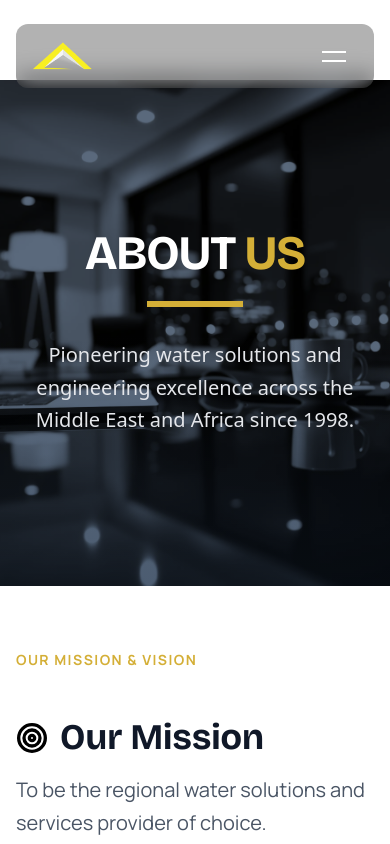
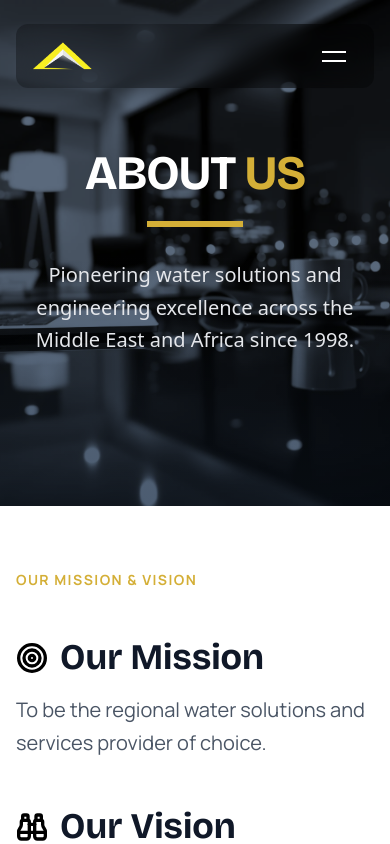
Before and after one commit to theyenkostudio/trianglejaune, a Next.js app: page /about in a window 390 px wide. Shown: the top 844 px of the page. Built offline with nearby package versions, Linux system fonts and the light colour scheme.

Commit message:
chore:remove padding on about page

```diff
--- a/app/about/page.tsx
+++ b/app/about/page.tsx
@@ -6,7 +6,7 @@ import CTA from "@/components/CTA";
 
 export default function About() {
   return (
-    <main className="pt-20 lg:pt-0">
+    <main>
       <AboutHero />
       <ValueProposition />
       <AboutContent />
```
